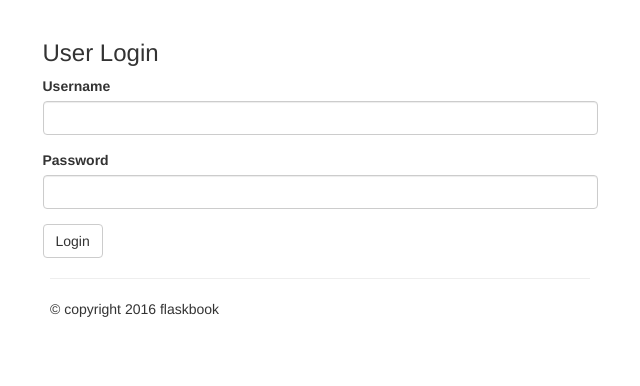
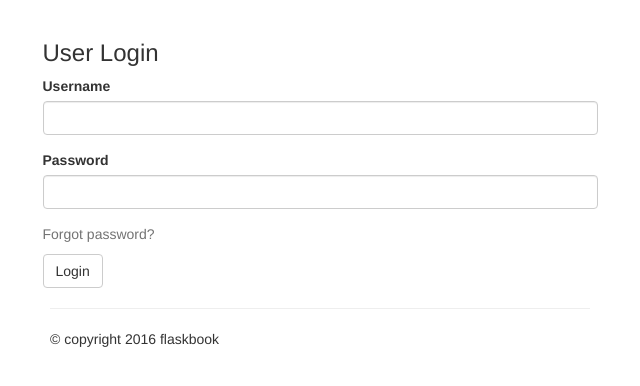
Before and after one commit to esfoobar/flaskbook, a Flask app: page /login in a window 1280 px wide. Shown: the part 62-448 px from the top of the page, without its empty margins (320-960 px from the left). Run offline with Flask 2, Linux system fonts and the light colour scheme; some libraries are stand-ins or nearby versions.

Commit message:
found an interesting issue with keyword args can't have hyphens

```diff
--- a/templates/user/login.html
+++ b/templates/user/login.html
@@ -23,7 +23,9 @@
       {{ form.hidden_tag() }}
 
       {{ render_field(form.username, class='form-control') }}
-      {{ render_field(form.password, class='form-control') }}
+      {{ render_field(form.password, **{"class": "form-control","aria-describedby": "passwordHelpBlock"}) }}
+
+      <span id="passwordHelpBlock" class="help-block">Forgot password?</span>
 
       <button type="submit" class="btn btn-default">Login</button>
 
```
